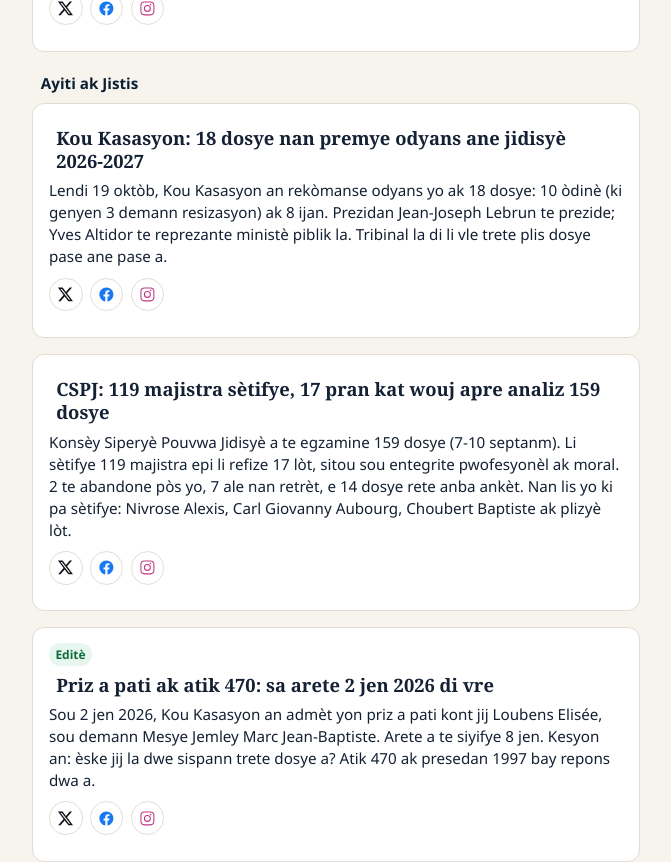
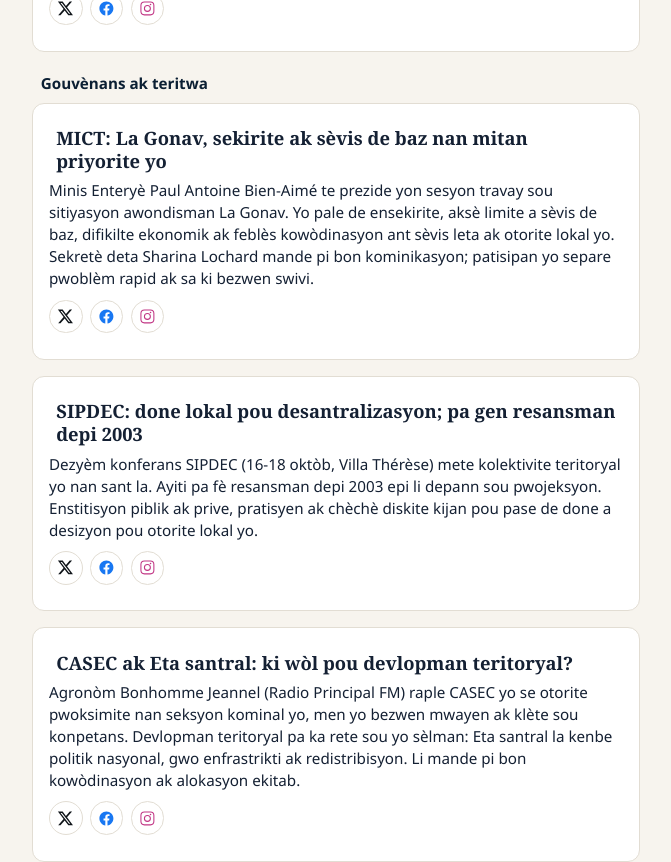
Before and after one commit to haitialways-pixel/opak-news, a React (Vite) app: page / in a window 1280 px wide. Shown: the part 1800-2662 px from the top of the page, without its empty margins (304-975 px from the left). Built offline with nearby package versions, Linux system fonts and the light colour scheme; no server answers.

Commit message:
Add three Gouvernance et territoire quick hits

```diff
--- a/src/data/stories.ts
+++ b/src/data/stories.ts
@@ -95,6 +95,52 @@ export const STORIES: Story[] = [
       fr: "Le Conseil supérieur du pouvoir judiciaire a examiné 159 dossiers (7-10 septembre). Il a certifié 119 magistrats et refusé 17 autres, notamment pour des motifs d’intégrité professionnelle et morale. 2 ont abandonné leur poste, 7 partent à la retraite, et 14 dossiers restent sous enquête. Parmi les non-certifiés: Nivrose Alexis, Carl Giovanny Aubourg, Choubert Baptiste et d’autres.",
     },
     sources: ["Haiti Chronicle", "CSPJ"],
+  },
+
+  {
+    id: "qh-gov-gonave-mict-2026-10",
+    tier: "quick-hit",
+    topic: "governance",
+    publishedAt: "2026-10-26",
+    headline: {
+      ht: "MICT: La Gonav, sekirite ak sèvis de baz nan mitan priyorite yo",
+      fr: "MICT : La Gonâve, sécurité et services de base au centre des priorités",
+    },
+    brief: {
+      ht: "Minis Enteryè Paul Antoine Bien-Aimé te prezide yon sesyon travay sou sitiyasyon awondisman La Gonav. Yo pale de ensekirite, aksè limite a sèvis de baz, difikilte ekonomik ak feblès kowòdinasyon ant sèvis leta ak otorite lokal yo. Sekretè deta Sharina Lochard mande pi bon kominikasyon; patisipan yo separe pwoblèm rapid ak sa ki bezwen swivi.",
+      fr: "Le ministre de l’Intérieur Paul Antoine Bien-Aimé a présidé une session de travail sur la situation de l’arrondissement de La Gonâve. Au menu: insécurité, accès limité aux services de base, difficultés économiques et faible coordination entre services de l’État et autorités locales. La secrétaire d’État Sharina Lochard a plaidé pour une meilleure communication; les participants ont séparé les problèmes réglables rapidement de ceux qui exigent un suivi.",
+    },
+    sources: ["Le Soulouquois", "iciHaïti"],
+  },
+  {
+    id: "qh-gov-sipdec-data-2026-10",
+    tier: "quick-hit",
+    topic: "governance",
+    publishedAt: "2026-10-21",
+    headline: {
+      ht: "SIPDEC: done lokal pou desantralizasyon; pa gen resansman depi 2003",
+      fr: "SIPDEC : des données locales pour la décentralisation ; pas de recensement depuis 2003",
+    },
+    brief: {
+      ht: "Dezyèm konferans SIPDEC (16-18 oktòb, Villa Thérèse) mete kolektivite teritoryal yo nan sant la. Ayiti pa fè resansman depi 2003 epi li depann sou pwojeksyon. Enstitisyon piblik ak prive, pratisyen ak chèchè diskite kijan pou pase de done a desizyon pou otorite lokal yo.",
+      fr: "La 2e conférence SIPDEC (16-18 octobre, Villa Thérèse) a placé les collectivités territoriales au centre. Haïti n’a pas tenu de recensement depuis 2003 et s’appuie sur des projections. Institutions publiques et privées, praticiens et chercheurs ont débattu comment passer des données à la décision pour les autorités locales.",
+    },
+    sources: ["Le Nouvelliste"],
+  },
+  {
+    id: "qh-gov-casec-territoire-2026-10",
+    tier: "quick-hit",
+    topic: "governance",
+    publishedAt: "2026-10-10",
+    headline: {
+      ht: "CASEC ak Eta santral: ki wòl pou devlopman teritoryal?",
+      fr: "CASEC et État central : quel rôle pour le développement territorial ?",
+    },
+    brief: {
+      ht: "Agronòm Bonhomme Jeannel (Radio Principal FM) raple CASEC yo se otorite pwoksimite nan seksyon kominal yo, men yo bezwen mwayen ak klète sou konpetans. Devlopman teritoryal pa ka rete sou yo sèlman: Eta santral la kenbe politik nasyonal, gwo enfrastrikti ak redistribisyon. Li mande pi bon kowòdinasyon ak alokasyon ekitab.",
+      fr: "L’agronome Bonhomme Jeannel (Radio Principal FM) rappelle que les CASEC sont des autorités de proximité dans les sections communales, mais qu’ils manquent de moyens et de clarté sur les compétences. Le développement territorial ne peut reposer sur eux seuls: l’État central garde les politiques nationales, les grandes infrastructures et la redistribution. Il appelle à une meilleure coordination et à une allocation équitable des ressources.",
+    },
+    sources: ["Radio Principal FM"],
   },
   {
     id: "qh-metronome-corvington-guerrier-2026-10",
```
